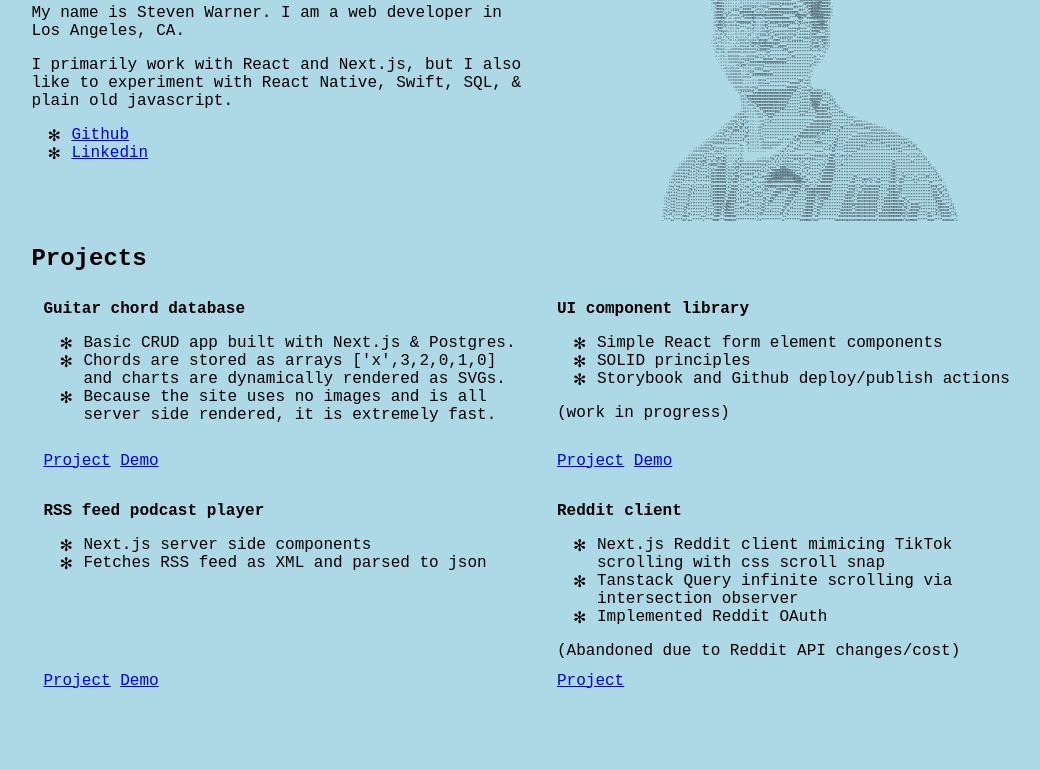
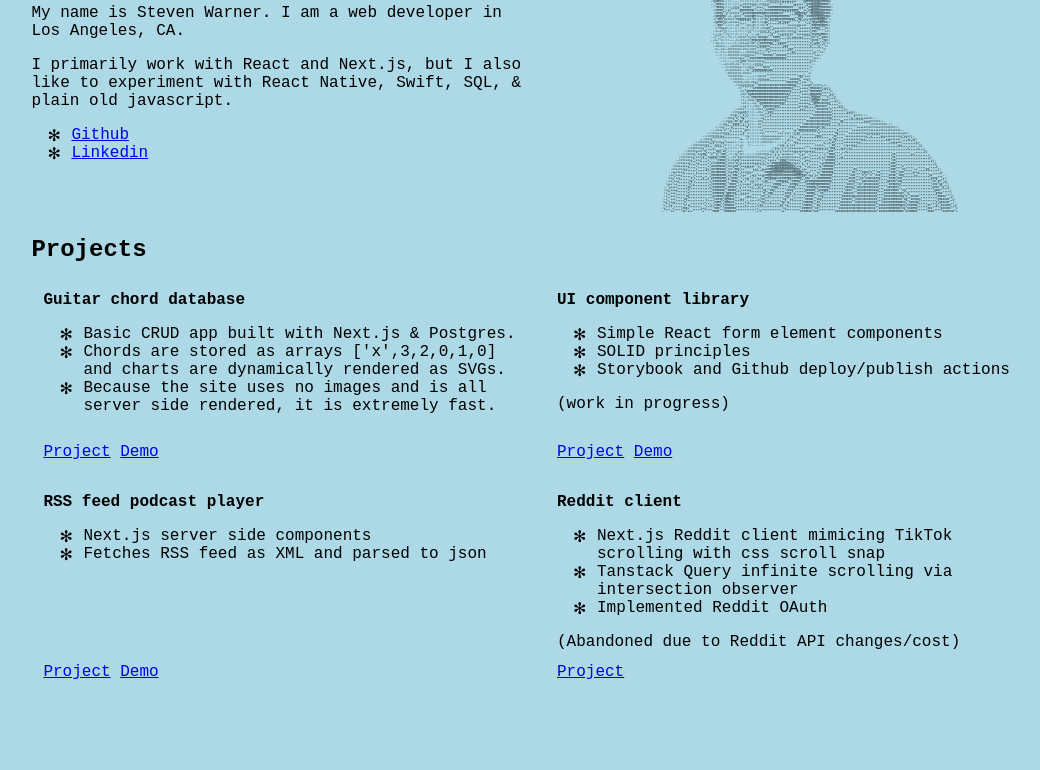
Before and after one commit to stevewarner/stevewarner.github.io, a plain HTML site: page index.html in a window 1280 px wide. Shown: the part 191-961 px from the top of the page, without its empty margins (103-1143 px from the left). Drawn offline with Linux system fonts and the light colour scheme.

Commit message:
fix ascii styles

```diff
--- a/styles.css
+++ b/styles.css
@@ -29,7 +29,6 @@ ul li:before {
     white-space: pre;
     font-family: monospace;
     font-size: calc(.75vw * .8);
-    line-height: 1.1;
     letter-spacing: unset;
     transform: unset;
     overflow: hidden;
```
